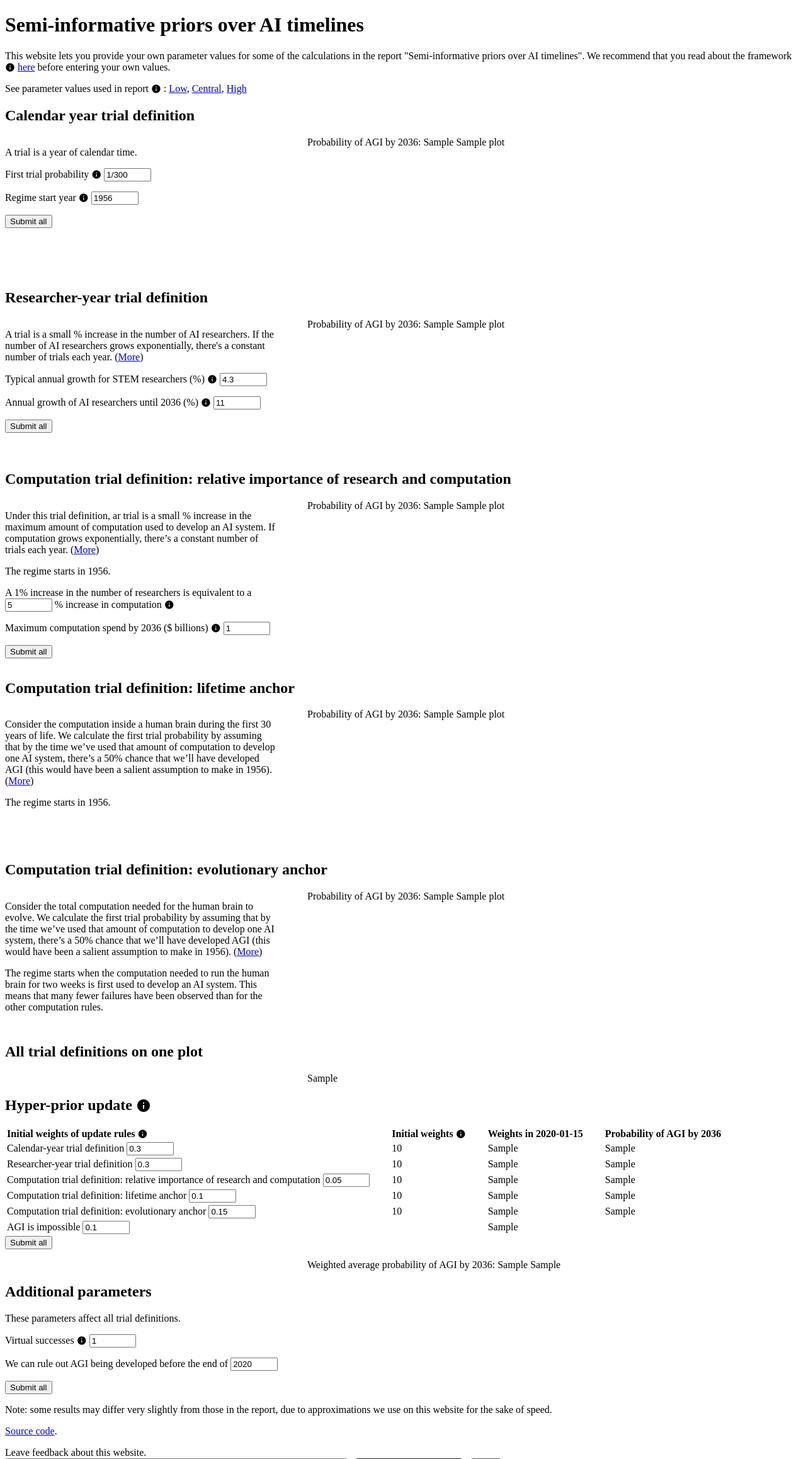
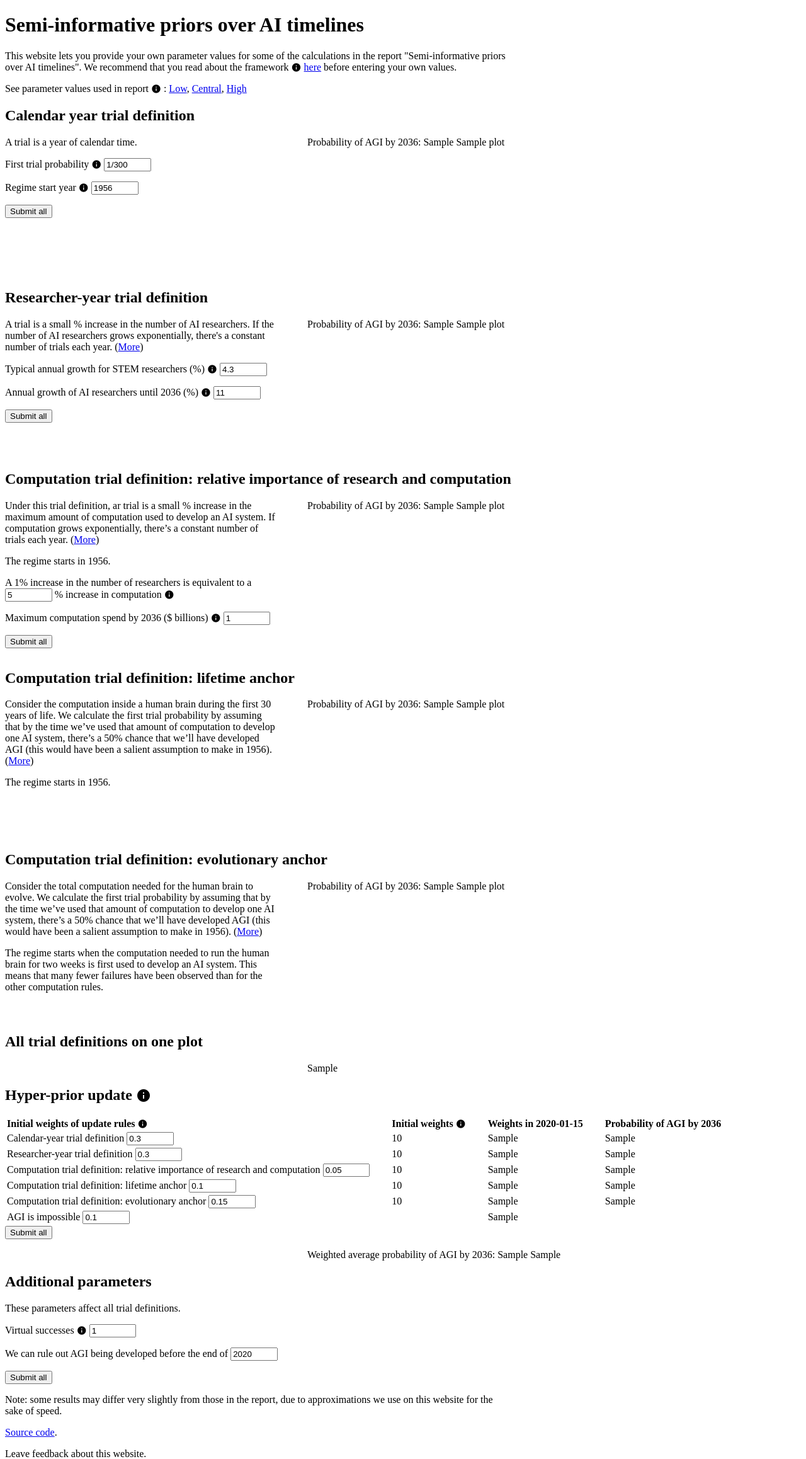
Before and after one commit to tadamcz/ai-timelines-priors, a Flask app: template templates/index.html in a window 1280 px wide. Shown: the top 2316 px of the page at 63% size. Run offline with Flask 2, Linux system fonts and the light colour scheme; the template is opened without the code that fills it: values that come from a table or form of the project are taken from there, most other values are stand-ins (such as "Sample title", 1, 10 or a date in 2020); some libraries are stand-ins or nearby versions.

Commit message:
css spacing changes

```diff
--- a/static/styles.css
+++ b/static/styles.css
@@ -1,3 +1,7 @@
+p {
+    max-width: 50em;
+}
+
 .flex {
     display: flex;
     flex-wrap: wrap;
@@ -76,3 +80,7 @@ td, th {
 .ui-tooltip-content > p:last-child {
     margin-bottom: 0;
 }
+
+.input > p {
+    margin-top: 0;
+}
```
